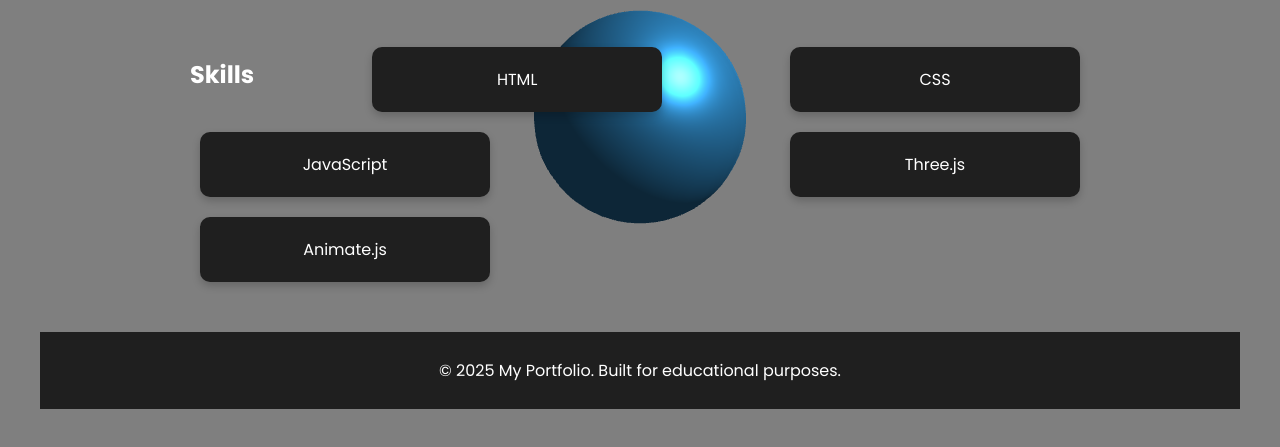
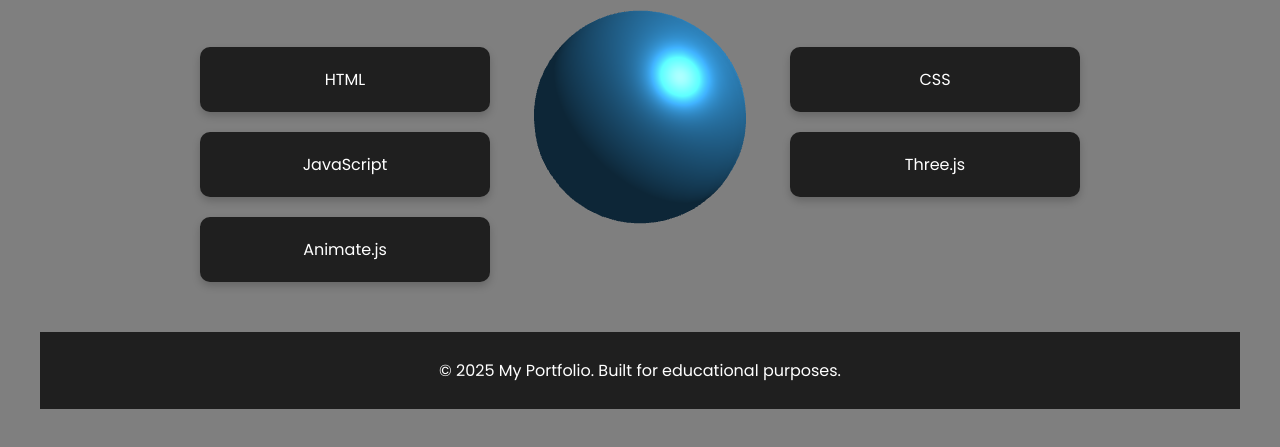
Before and after one commit to Codebreaker-stack/-codebreaker.github.io, a plain HTML site: page portfolio/index.html in a window 1280 px wide. Shown: the part 283-730 px from the top of the page. Drawn offline with nearby package versions, Linux system fonts and the light colour scheme; animation ran at ten frames a second.

Commit message:
Update index.html

```diff
--- a/portfolio/index.html
+++ b/portfolio/index.html
@@ -18,7 +18,6 @@
     </header>
     <main>
       <section id="skills">
-        <h2>Skills</h2>
         <div class="skill-card">HTML</div>
         <div class="skill-card">CSS</div>
         <div class="skill-card">JavaScript</div>
```
